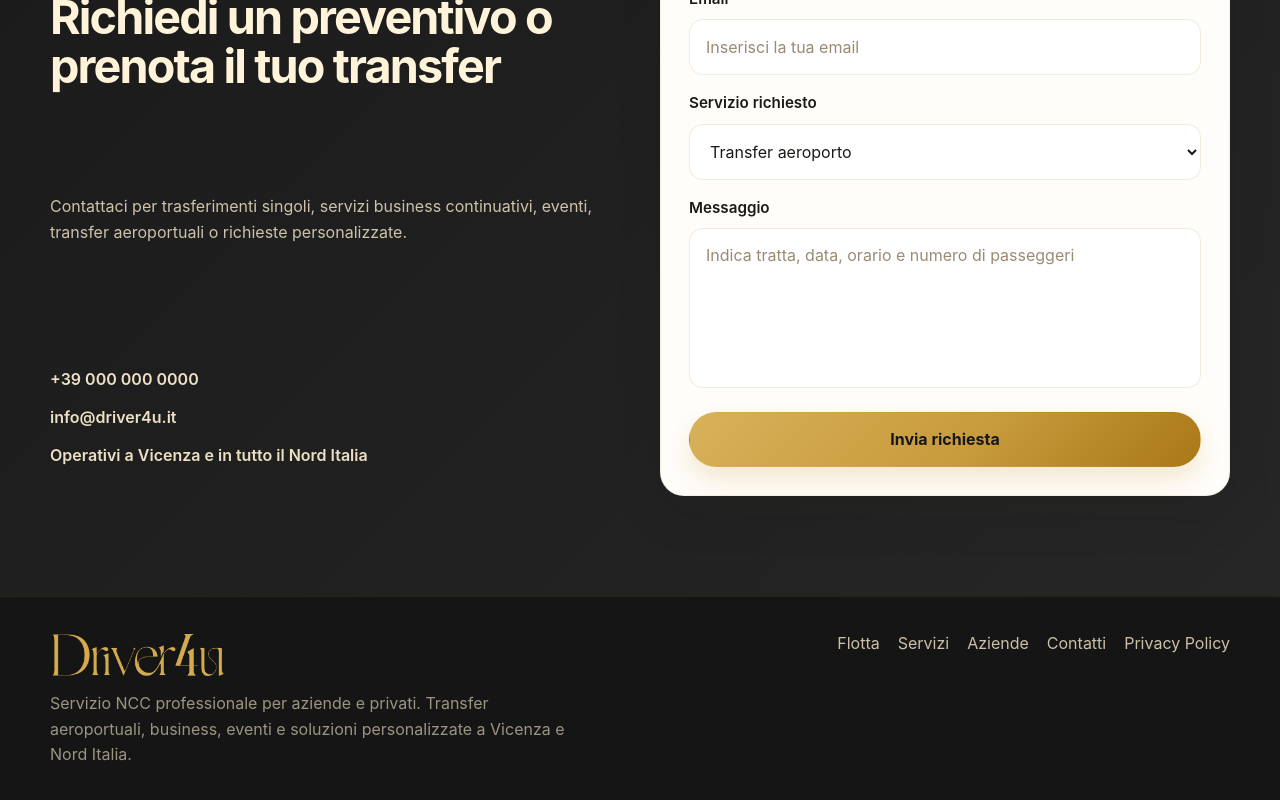
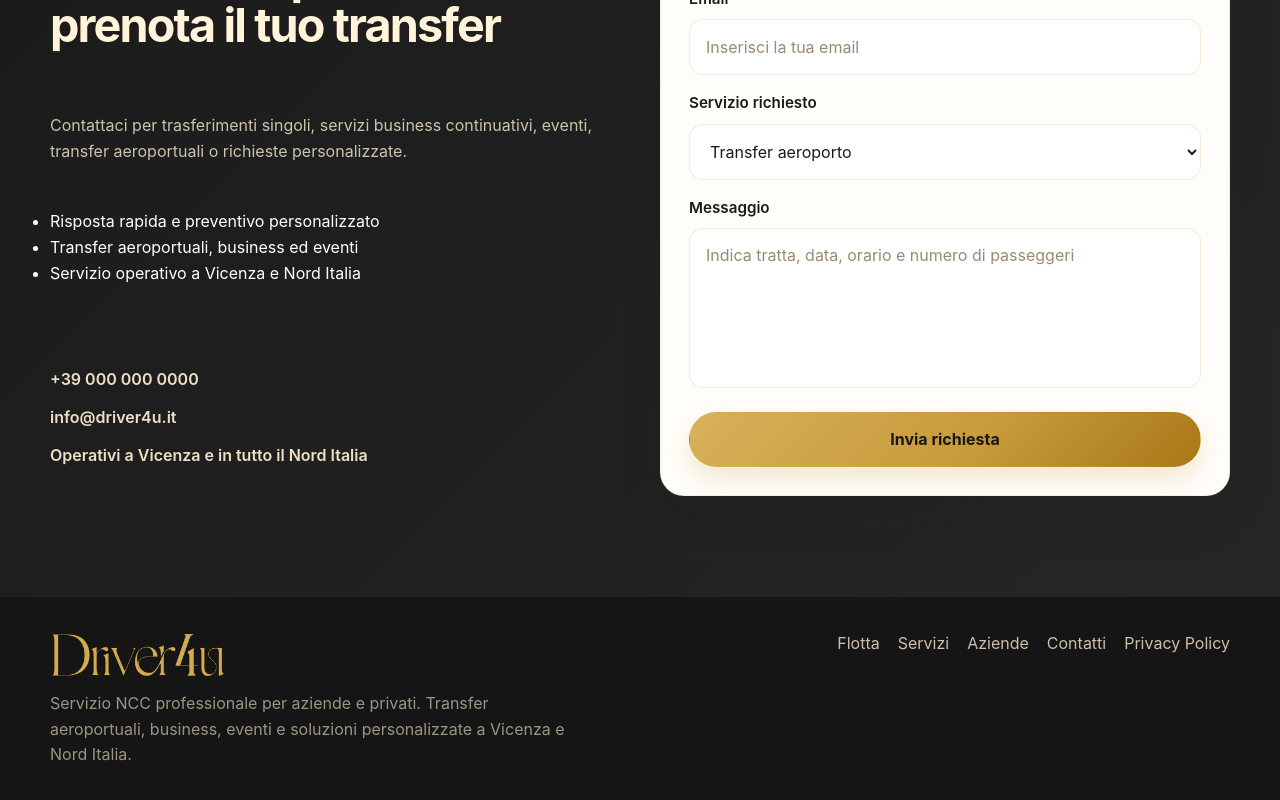
Before and after one commit to dfpcapitalsrl-ops/Driver4u, a Next.js app: page / in a window 1280 px wide. Shown: the part 5089-5889 px from the top of the page. Built offline with nearby package versions, Linux system fonts and the light colour scheme.

Commit message:
Improve contact section content balance

```diff
--- a/pages/index.js
+++ b/pages/index.js
@@ -394,6 +394,11 @@ export default function Home() {
                 Contattaci per trasferimenti singoli, servizi business continuativi, eventi,
                 transfer aeroportuali o richieste personalizzate.
               </p>
+              <ul className="cta-benefits">
+                <li>Risposta rapida e preventivo personalizzato</li>
+                <li>Transfer aeroportuali, business ed eventi</li>
+                <li>Servizio operativo a Vicenza e Nord Italia</li>
+              </ul>
               <div className="contact-list">
                 <a href="tel:+390000000000">+39 000 000 0000</a>
                 <a href="mailto:info@driver4u.it">info@driver4u.it</a>
```
